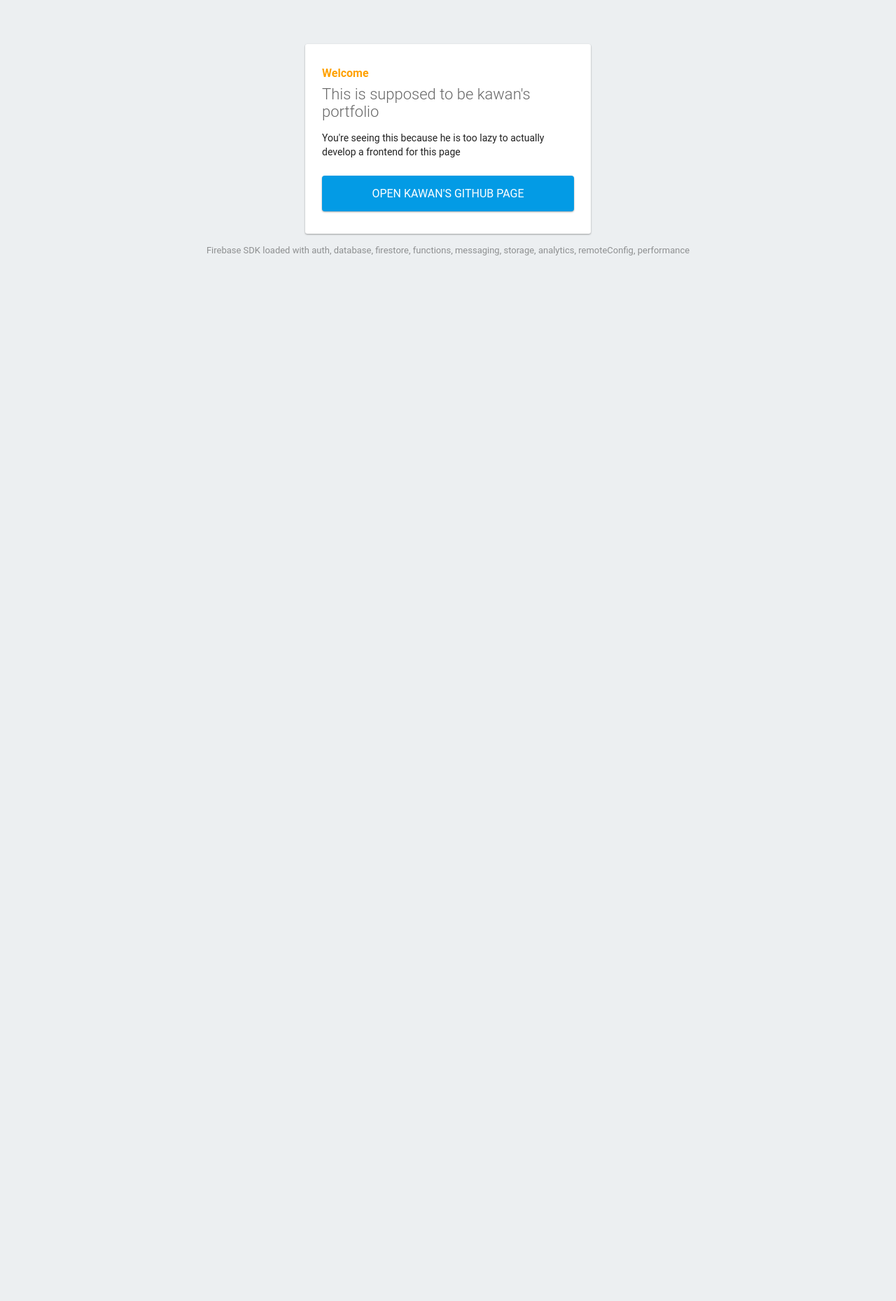
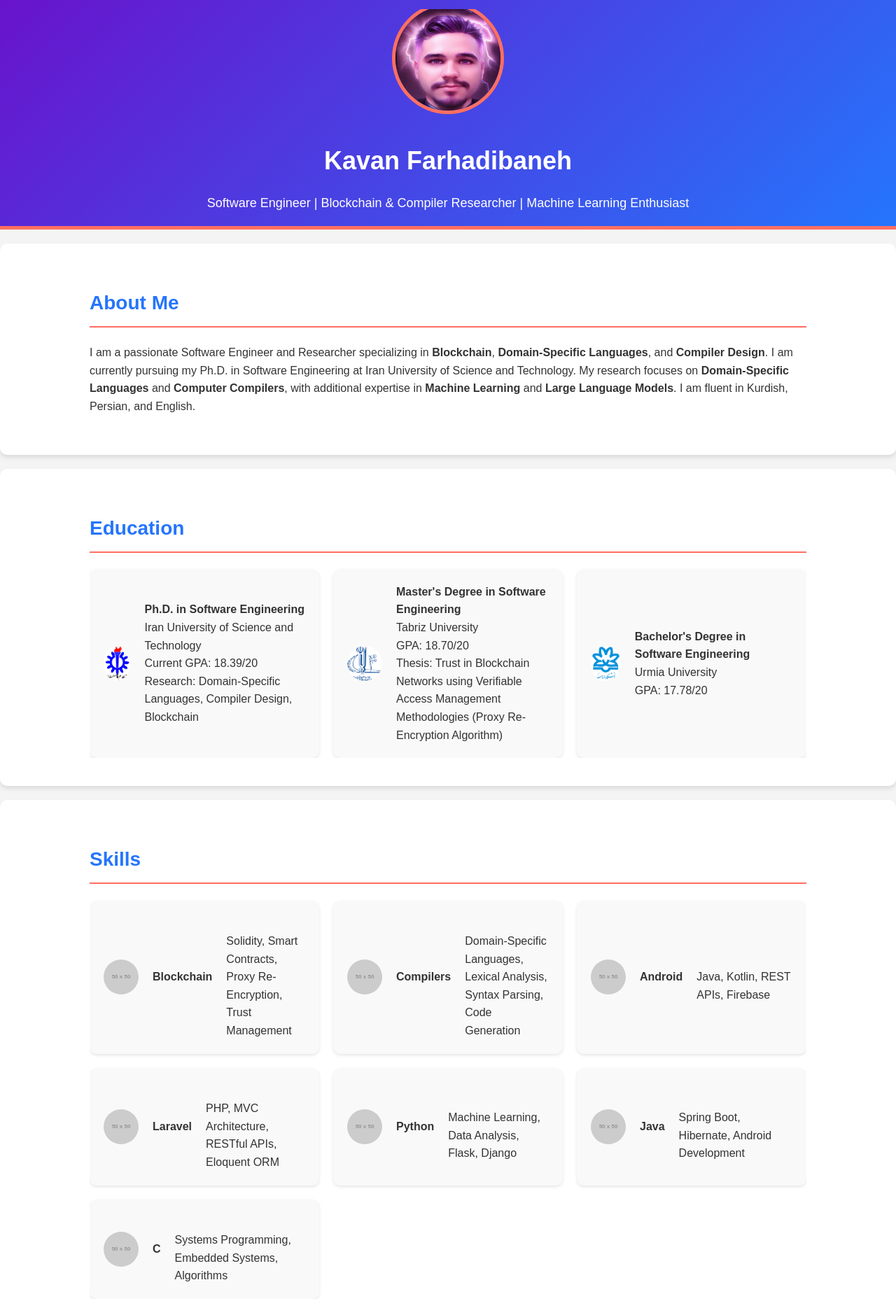
Before and after one commit to kawankfb/portfolio, a website: page public/index.html in a window 1280 px wide. Shown: the part 37-1896 px from the top of the page at 70% size. Before the commit the page ends 800 px from the top, so only its background shows below. Drawn offline with Linux system fonts and the light colour scheme; some packages are replaced by stand-ins of ours; placeholder pictures from the web are drawn by us.

Commit message:
added some meaningful edits

```diff
--- a/public/index.html
+++ b/public/index.html
@@ -3,8 +3,9 @@
   <head>
     <meta charset="utf-8">
     <meta name="viewport" content="width=device-width, initial-scale=1">
-    <title>portfolio</title>
-
+    <title>Kavan Farhadibaneh</title>
+    <link rel="stylesheet" href="styles.css">
+    <link rel="stylesheet" href="https://cdnjs.cloudflare.com/ajax/libs/font-awesome/6.0.0/css/all.min.css">
     <!-- update the version number as needed -->
     <script defer src="/__/firebase/10.12.3/firebase-app-compat.js"></script>
     <!-- include only the Firebase features as you need -->
@@ -23,67 +24,180 @@
     -->
     <script defer src="/__/firebase/init.js?useEmulator=true"></script>
 
-    <style media="screen">
-      body { background: #ECEFF1; color: rgba(0,0,0,0.87); font-family: Roboto, Helvetica, Arial, sans-serif; margin: 0; padding: 0; }
-      #message { background: white; max-width: 360px; margin: 100px auto 16px; padding: 32px 24px; border-radius: 3px; }
-      #message h2 { color: #ffa100; font-weight: bold; font-size: 16px; margin: 0 0 8px; }
-      #message h1 { font-size: 22px; font-weight: 300; color: rgba(0,0,0,0.6); margin: 0 0 16px;}
-      #message p { line-height: 140%; margin: 16px 0 24px; font-size: 14px; }
-      #message a { display: block; text-align: center; background: #039be5; text-transform: uppercase; text-decoration: none; color: white; padding: 16px; border-radius: 4px; }
-      #message, #message a { box-shadow: 0 1px 3px rgba(0,0,0,0.12), 0 1px 2px rgba(0,0,0,0.24); }
-      #load { color: rgba(0,0,0,0.4); text-align: center; font-size: 13px; }
-      @media (max-width: 600px) {
-        body, #message { margin-top: 0; background: white; box-shadow: none; }
-        body { border-top: 16px solid #ffa100; }
-      }
-    </style>
   </head>
   <body>
-    <div id="message">
-      <h2>Welcome</h2>
-      <h1>This is supposed to be kawan's portfolio</h1>
-      <p>You're seeing this because he is too lazy to actually develop a frontend for this page</p>
-      <a target="_blank" href="https://github.com/kawankfb">Open Kawan's github page</a>
-    </div>
-    <p id="load">Firebase SDK Loading&hellip;</p>
+    <header>
+      <div class="container">
+        <div class="profile">
+          <img src="profile.jpg" alt="Kavan Farhadibaneh" class="profile-img">
+          <h1>Kavan Farhadibaneh</h1>
+          <p>Software Engineer | Blockchain & Compiler Researcher | Machine Learning Enthusiast</p>
+        </div>
+      </div>
+    </header>
 
-    <script>
-      document.addEventListener('DOMContentLoaded', function() {
-        const loadEl = document.querySelector('#load');
-        // // 🔥🔥🔥🔥🔥🔥🔥🔥🔥🔥🔥🔥🔥🔥🔥🔥🔥🔥🔥🔥🔥🔥🔥🔥🔥🔥🔥🔥🔥🔥🔥
-        // // The Firebase SDK is initialized and available here!
-        //
-        // firebase.auth().onAuthStateChanged(user => { });
-        // firebase.database().ref('/path/to/ref').on('value', snapshot => { });
-        // firebase.firestore().doc('/foo/bar').get().then(() => { });
-        // firebase.functions().httpsCallable('yourFunction')().then(() => { });
-        // firebase.messaging().requestPermission().then(() => { });
-        // firebase.storage().ref('/path/to/ref').getDownloadURL().then(() => { });
-        // firebase.analytics(); // call to activate
-        // firebase.analytics().logEvent('tutorial_completed');
-        // firebase.performance(); // call to activate
-        //
-        // // 🔥🔥🔥🔥🔥🔥🔥🔥🔥🔥🔥🔥🔥🔥🔥🔥🔥🔥🔥🔥🔥🔥🔥🔥🔥🔥🔥🔥🔥🔥🔥
+    <section id="about">
+      <div class="container">
+        <h2>About Me</h2>
+        <p>
+          I am a passionate Software Engineer and Researcher specializing in <strong>Blockchain</strong>, <strong>Domain-Specific Languages</strong>, and <strong>Compiler Design</strong>. I am currently pursuing my Ph.D. in Software Engineering at Iran University of Science and Technology. My research focuses on <strong>Domain-Specific Languages</strong> and <strong>Computer Compilers</strong>, with additional expertise in <strong>Machine Learning</strong> and <strong>Large Language Models</strong>. I am fluent in Kurdish, Persian, and English.
+        </p>
+      </div>
+    </section>
 
-        try {
-          let app = firebase.app();
-          let features = [
-            'auth',
-            'database',
-            'firestore',
-            'functions',
-            'messaging',
-            'storage',
-            'analytics',
-            'remoteConfig',
-            'performance',
-          ].filter(feature => typeof app[feature] === 'function');
-          loadEl.textContent = `Firebase SDK loaded with ${features.join(', ')}`;
-        } catch (e) {
-          console.error(e);
-          loadEl.textContent = 'Error loading the Firebase SDK, check the console.';
-        }
-      });
-    </script>
+    <section id="education">
+      <div class="container">
+        <h2>Education</h2>
+        <div class="education-grid">
+          <div class="education-item">
+            <img src="iust_uni.png" alt="University Logo" class="edu-img">
+            <div>
+              <strong>Ph.D. in Software Engineering</strong><br>
+              Iran University of Science and Technology<br>
+              Current GPA: 18.39/20<br>
+              Research: Domain-Specific Languages, Compiler Design, Blockchain
+            </div>
+          </div>
+          <div class="education-item">
+            <img src="tabriz_uni.png" alt="University Logo" class="edu-img">
+            <div>
+              <strong>Master's Degree in Software Engineering</strong><br>
+              Tabriz University<br>
+              GPA: 18.70/20<br>
+              Thesis: Trust in Blockchain Networks using Verifiable Access Management Methodologies (Proxy Re-Encryption Algorithm)
+            </div>
+          </div>
+          <div class="education-item">
+            <img src="urmia_uni.png" alt="University Logo" class="edu-img">
+            <div>
+              <strong>Bachelor's Degree in Software Engineering</strong><br>
+              Urmia University<br>
+              GPA: 17.78/20
+            </div>
+          </div>
+        </div>
+      </div>
+    </section>
+
+    <section id="skills">
+      <div class="container">
+        <h2>Skills</h2>
+        <div class="skills-grid">
+          <div class="skill-item">
+            <img src="https://via.placeholder.com/50" alt="Blockchain Icon">
+            <strong>Blockchain</strong><br>
+            Solidity, Smart Contracts, Proxy Re-Encryption, Trust Management
+          </div>
+          <div class="skill-item">
+            <img src="https://via.placeholder.com/50" alt="Compiler Icon">
+            <strong>Compilers</strong><br>
+            Domain-Specific Languages, Lexical Analysis, Syntax Parsing, Code Generation
+          </div>
+          <div class="skill-item">
+            <img src="https://via.placeholder.com/50" alt="Android Icon">
+            <strong>Android</strong><br>
+            Java, Kotlin, REST APIs, Firebase
+          </div>
+          <div class="skill-item">
+            <img src="https://via.placeholder.com/50" alt="Laravel Icon">
+            <strong>Laravel</strong><br>
+            PHP, MVC Architecture, RESTful APIs, Eloquent ORM
+          </div>
+          <div class="skill-item">
+            <img src="https://via.placeholder.com/50" alt="Python Icon">
+            <strong>Python</strong><br>
+            Machine Learning, Data Analysis, Flask, Django
+          </div>
+          <div class="skill-item">
+            <img src="https://via.placeholder.com/50" alt="Java Icon">
+            <strong>Java</strong><br>
+            Spring Boot, Hibernate, Android Development
+          </div>
+          <div class="skill-item">
+            <img src="https://via.placeholder.com/50" alt="C Icon">
+            <strong>C</strong><br>
+            Systems Programming, Embedded Systems, Algorithms
+          </div>
+        </div>
+      </div>
+    </section>
+
+    <section id="experience">
+      <div class="container">
+        <h2>Experience</h2>
+        <div class="experience-grid">
+          <div class="experience-item">
+            <img src="https://via.placeholder.com/100" alt="Experience Icon">
+            <div>
+              <strong>Remote Visitation Software Development</strong><br>
+              - Developed session management for hospitals, doctors, and patients.<br>
+              - Implemented secure data transfer mechanisms between backend and frontend.
+            </div>
+          </div>
+          <div class="experience-item">
+            <img src="https://via.placeholder.com/100" alt="Experience Icon">
+            <div>
+              <strong>Blockchain Research & Development</strong><br>
+              - Researched and implemented proxy re-encryption algorithms for blockchain trust management.<br>
+              - Developed smart contracts using Solidity.
+            </div>
+          </div>
+          <div class="experience-item">
+            <img src="https://via.placeholder.com/100" alt="Experience Icon">
+            <div>
+              <strong>Machine Learning Projects</strong><br>
+              - Experimented with neural networks and large language models for NLP tasks.<br>
+              - Developed predictive models using TensorFlow and PyTorch.
+            </div>
+          </div>
+        </div>
+      </div>
+    </section>
+
+    <section id="projects">
+      <div class="container">
+        <h2>Projects</h2>
+        <div class="projects-grid">
+          <div class="project-item">
+            <img src="https://via.placeholder.com/100" alt="Project Icon">
+            <div>
+              <strong>Blockchain Trust Management</strong><br>
+              - Implemented proxy re-encryption algorithms for verifiable access management in blockchain networks.
+            </div>
+          </div>
+          <div class="project-item">
+            <img src="https://via.placeholder.com/100" alt="Project Icon">
+            <div>
+              <strong>Compiler Design</strong><br>
+              - Developed a prototype compiler for a domain-specific language.
+            </div>
+          </div>
+          <div class="project-item">
+            <img src="https://via.placeholder.com/100" alt="Project Icon">
+            <div>
+              <strong>Social Media Network Prototype</strong><br>
+              - Designed and developed a frontend Android application and backend for a social media network.
+            </div>
+          </div>
+        </div>
+      </div>
+    </section>
+
+    <section id="contact">
+      <div class="container">
+        <h2>Contact</h2>
+        <div class="contact-links">
+          <a href="https://github.com/kawankfb" target="_blank"><i class="fab fa-github"></i> GitHub</a>
+          <a href="https://www.linkedin.com/in/kavan-farhadi-baneh-56b9a9202/" target="_blank"><i class="fab fa-linkedin"></i> LinkedIn</a>
+        </div>
+      </div>
+    </section>
+
+    <footer>
+      <div class="container">
+        <p>&copy; 2025 Kavan Farhadibaneh. All rights reserved.</p>
+      </div>
+    </footer>
   </body>
-</html>
+
+ </html>
--- /dev/null
+++ b/public/styles.css
@@ -0,0 +1,125 @@
+/* General Styles */
+body {
+  font-family: 'Arial', sans-serif;
+  line-height: 1.6;
+  margin: 0;
+  padding: 0;
+  color: #333;
+  background-color: #f4f4f4;
+}
+
+.container {
+  width: 80%;
+  margin: auto;
+  overflow: hidden;
+}
+
+/* Header */
+header {
+  background: linear-gradient(135deg, #6a11cb, #2575fc);
+  color: #fff;
+  padding-top: 50px;
+  min-height: 100px;
+  text-align: center;
+  border-bottom: 5px solid #ff6f61;
+}
+
+header h1 {
+  margin: 0;
+  font-size: 36px;
+  animation: fadeIn 2s ease-in;
+}
+
+header p {
+  font-size: 18px;
+  animation: fadeIn 3s ease-in;
+}
+
+.profile-img {
+  width: 150px;
+  height: 150px;
+  border-radius: 50%;
+  border: 5px solid #ff6f61;
+  margin-bottom: 20px;
+  animation: bounce 2s infinite;
+}
+
+@keyframes fadeIn {
+  from { opacity: 0; }
+  to { opacity: 1; }
+}
+
+@keyframes bounce {
+  0%, 100% { transform: translateY(0); }
+  50% { transform: translateY(-10px); }
+}
+
+/* Sections */
+section {
+  padding: 40px 0;
+  background: #fff;
+  margin: 20px 0;
+  border-radius: 10px;
+  box-shadow: 0 4px 6px rgba(0, 0, 0, 0.1);
+}
+
+section h2 {
+  color: #2575fc;
+  border-bottom: 2px solid #ff6f61;
+  padding-bottom: 10px;
+  font-size: 28px;
+}
+
+/* Grid Layouts */
+.education-grid, .skills-grid, .experience-grid, .projects-grid {
+  display: grid;
+  grid-template-columns: repeat(auto-fit, minmax(300px, 1fr));
+  gap: 20px;
+}
+
+.education-item, .skill-item, .experience-item, .project-item {
+  display: flex;
+  align-items: center;
+  gap: 20px;
+  padding: 20px;
+  background: #f9f9f9;
+  border-radius: 10px;
+  box-shadow: 0 2px 4px rgba(0, 0, 0, 0.1);
+}
+
+.education-item img, .skill-item img, .experience-item img, .project-item img {
+  width: 50px;
+  height: 50px;
+  border-radius: 50%;
+}
+
+/* Contact Links */
+.contact-links {
+  display: flex;
+  justify-content: center;
+  gap: 20px;
+}
+
+.contact-links a {
+  color: #2575fc;
+  text-decoration: none;
+  font-size: 18px;
+  transition: color 0.3s ease;
+}
+
+.contact-links a:hover {
+  color: #ff6f61;
+}
+
+/* Footer */
+footer {
+  background: #333;
+  color: #fff;
+  text-align: center;
+  padding: 20px 0;
+  margin-top: 40px;
+}
+
+footer p {
+  margin: 0;
+}
```
Also changed, not shown: public/iust_uni.png (added), public/kawan.jpg (added), public/profile.jpg (added), public/tabriz_uni.png (added), public/urmia_uni.png (added).
